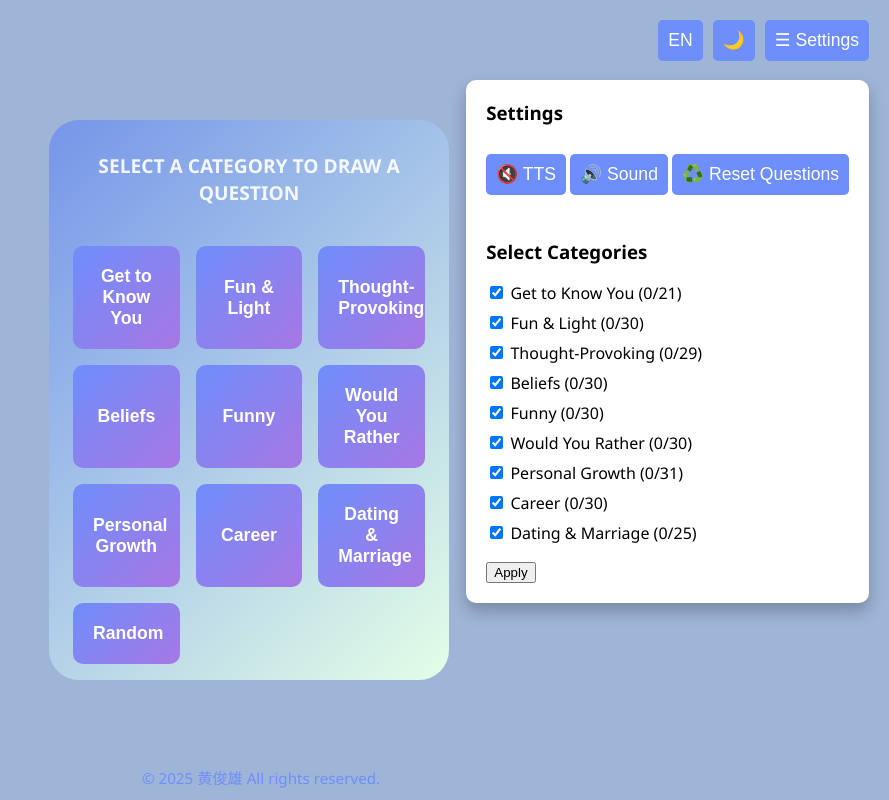
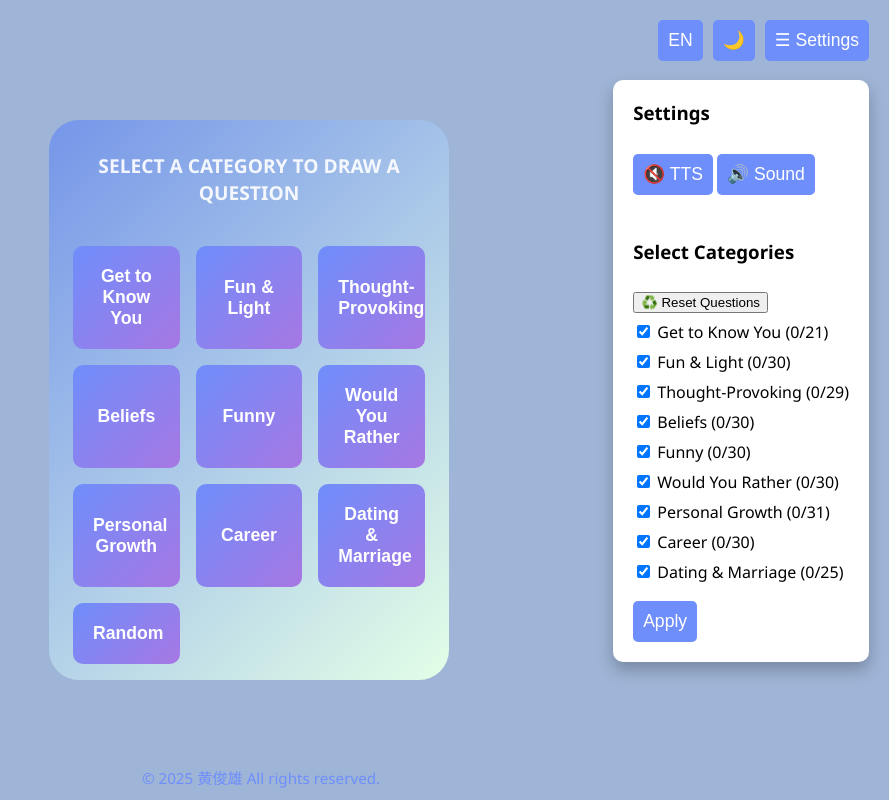
Before and after one commit to douglaswzs/ice-breaker-card, a plain HTML site: page index.html in a window 1280 px wide. Both pictures are taken after a click on the button "☰ Settings". Shown: the whole page, without its empty margins (391-1280 px from the left). Drawn offline with Linux system fonts and the light colour scheme.

Commit message:
ui update

```diff
--- a/index.html
+++ b/index.html
@@ -35,11 +35,11 @@
       <h3>Settings</h3>
         <button id="ttsToggle" class="theme-toggle">🔇 TTS</button>
         <button id="soundToggle" class="theme-toggle">🔊 Sound</button>
-        <button id="resetQuestions" class="theme-toggle">♻️ Reset Questions</button>
         <br /><br /><br />
       <h3>Select Categories</h3>
+      <button id="resetQuestions">♻️ Reset Questions</button>
       <div id="categoryCheckboxes"></div>
-      <button id="applyFiltersBtn">Apply</button>
+      <button id="applyFiltersBtn" class="theme-toggle">Apply</button>
     </div>
   </div>
 
```
